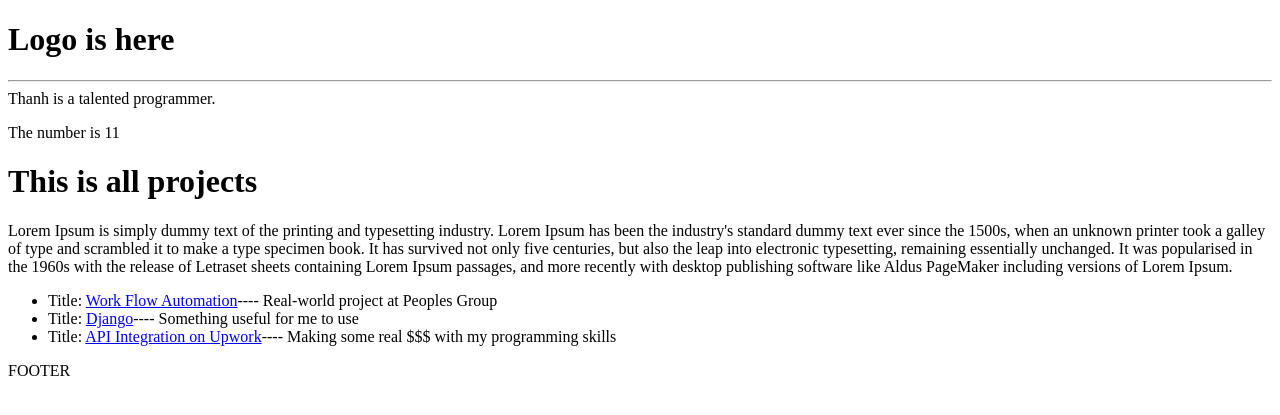
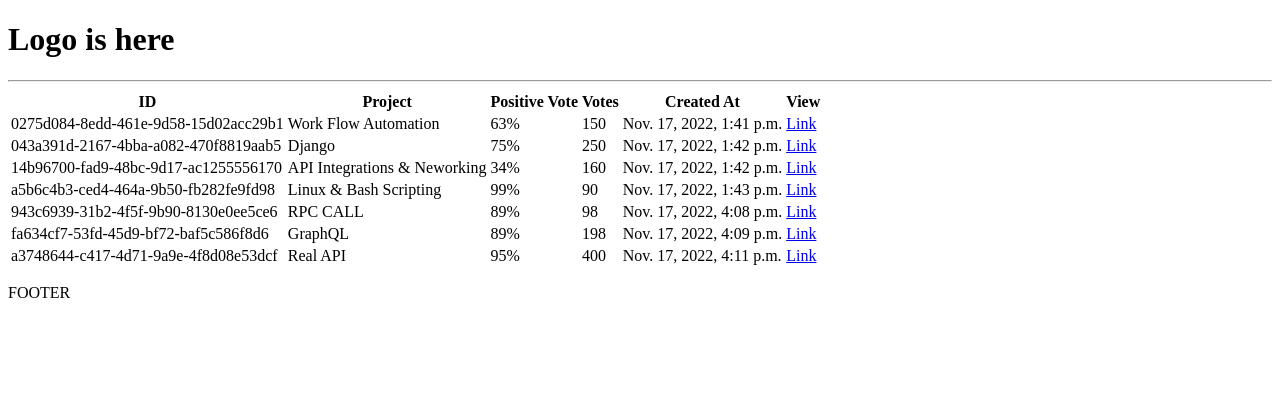
Before and after one commit to thanhtheman/django, a Django app: page / in a window 1280 px wide. Shown: the top 415 px of the page. Run offline with Django 4.2, Linux system fonts and the light colour scheme; data comes from the database, SQL or seed files in the repository; both versions use the stored data as it was after the commit.

Commit message:
database template connected

```diff
--- a/devsearch/projects/templates/projects/projects.html
+++ b/devsearch/projects/templates/projects/projects.html
@@ -10,19 +10,27 @@
         {% extends 'main.html' %}
 
         {% block content %}
-        {{ message }}
-        {% if number > 10 %}
-        <p>The number is {{ number }}</p>
-        {% endif %}
-        <h1>This is all projects</h1>
 
-        <p>Lorem Ipsum is simply dummy text of the printing and typesetting industry. Lorem Ipsum has been the industry's standard dummy text ever since the 1500s, when an unknown printer took a galley of type and scrambled it to make a type specimen book. It has survived not only five centuries, but also the leap into electronic typesetting, remaining essentially unchanged.
-            It was popularised in the 1960s with the release of Letraset sheets containing Lorem Ipsum passages, and more recently with desktop publishing software like Aldus PageMaker including versions of Lorem Ipsum.</p>
-        <ul>
-            {% for i in projects %}
-            <li>Title: <a href= "{% url 'project' i.id %}">{{ i.title }}</a>---- {{i.description}}</li>
+        <table>
+            <tr>
+                <th>ID</th>
+                <th>Project</th>
+                <th>Positive Vote</th>
+                <th>Votes</th>
+                <th>Created At</th>
+                <th>View</th>
+            </tr>
+            {% for project in projects %}
+            <tr>
+                <td>{{project.id}}</td>
+                <td>{{project.title}}</td>
+                <td>{{project.vote_ratio}}%</td>
+                <td>{{project.vote_total}}</td>
+                <td>{{project.created}}</td>
+                <td><a href= "{% url 'project' project.id %}">Link</a></td>
+            </tr>
             {% endfor %}
-        </ul>
+        </table>
         {% endblock content %}
     </body>
 </html>
--- a/devsearch/projects/views.py
+++ b/devsearch/projects/views.py
@@ -1,4 +1,5 @@
 from django.shortcuts import render
+from .models import Project
 
 projectsList = [
     {
@@ -20,14 +21,12 @@ projectsList = [
 
 
 def projects(request):
-    msg = 'Thanh is a talented programmer.'
-    number = 11
-    context = {'message': msg, 'number': number, 'projects': projectsList }
+    projects = Project.objects.all()
+    context = {'projects': projects }
     return render(request, 'projects/projects.html', context)
 
 def project(request, pk):
-    projectObj = None
-    for x in projectsList:
-        if x['id'] == pk:
-            projectObj = x
-    return render(request, 'projects/single_project.html', projectObj)
+    projectObj = Project.objects.get(id=pk)
+    context2 = {'project': projectObj}
+    print({'project': projectObj})
+    return render(request, 'projects/single_project.html', context2)
```
Also changed, not shown: devsearch/projects/templates/projects/single_project.html (+5 -4 lines), devsearch/db.sqlite3.
